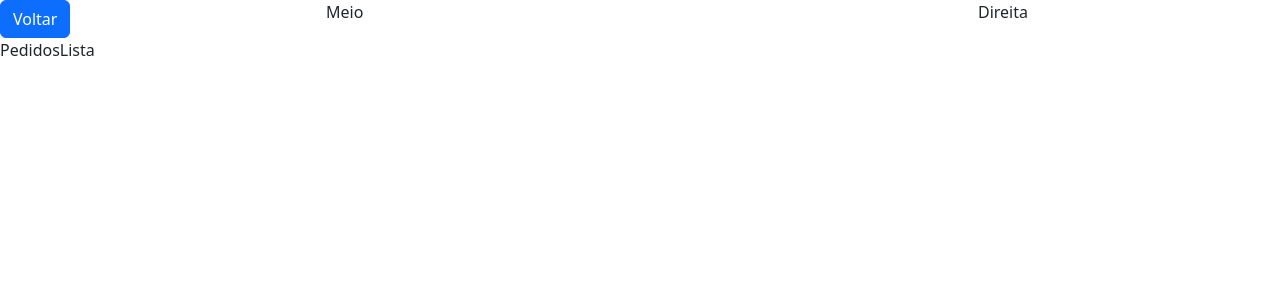
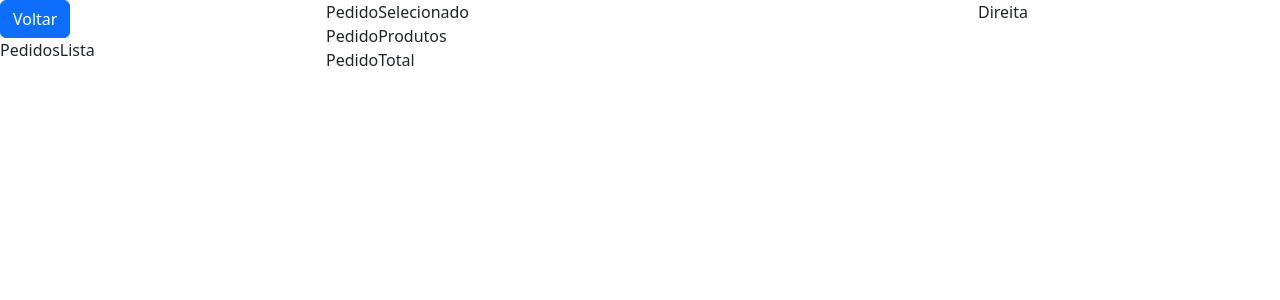
Before and after one commit to leobravoe/react-frontend-laravel, a React (Vite) app: page / in a window 1280 px wide. Shown: the top 300 px of the page. Built offline with nearby package versions, Linux system fonts and the light colour scheme; no server answers.

Commit message:
Atualização

```diff
--- a/src/components/PedidoProdutosAdmin/PedidoProdutos/PedidoProdutos.jsx
+++ b/src/components/PedidoProdutosAdmin/PedidoProdutos/PedidoProdutos.jsx
@@ -0,0 +1,9 @@
+import React from 'react'
+
+const PedidoProdutos = () => {
+  return (
+    <div>PedidoProdutos</div>
+  )
+}
+
+export default PedidoProdutos
--- a/src/components/PedidoProdutosAdmin/PedidoSelecionado/PedidoSelecionado.jsx
+++ b/src/components/PedidoProdutosAdmin/PedidoSelecionado/PedidoSelecionado.jsx
@@ -0,0 +1,9 @@
+import React from 'react'
+
+const PedidoSelecionado = () => {
+  return (
+    <div>PedidoSelecionado</div>
+  )
+}
+
+export default PedidoSelecionado
--- a/src/components/PedidoProdutosAdmin/PedidoTotal/PedidoTotal.jsx
+++ b/src/components/PedidoProdutosAdmin/PedidoTotal/PedidoTotal.jsx
@@ -0,0 +1,9 @@
+import React from 'react'
+
+const PedidoTotal = () => {
+  return (
+    <div>PedidoTotal</div>
+  )
+}
+
+export default PedidoTotal
--- a/src/pages/PedidoProdutosAdmin.jsx
+++ b/src/pages/PedidoProdutosAdmin.jsx
@@ -1,4 +1,7 @@
 import PedidosLista from "../components/PedidoProdutosAdmin/PedidosLista/PedidosLista";
+import PedidoSelecionado from "../components/PedidoProdutosAdmin/PedidoSelecionado/PedidoSelecionado"
+import PedidoProdutos from "../components/PedidoProdutosAdmin/PedidoProdutos/PedidoProdutos"
+import PedidoTotal from "../components/PedidoProdutosAdmin/PedidoTotal/PedidoTotal"
 
 const PedidoProdutosAdmin = () => {
     return (
@@ -7,7 +10,11 @@ const PedidoProdutosAdmin = () => {
                 <button className="btn btn-primary">Voltar</button>
                 <PedidosLista />
             </div>
-        <div className="col-6">Meio</div>
+            <div className="col-6">
+                <PedidoSelecionado />
+                <PedidoProdutos />
+                <PedidoTotal />
+            </div>
             <div className="col-3">Direita</div>
         </div>
     )
```
Lines whose indentation alone changed are shown as unchanged.
